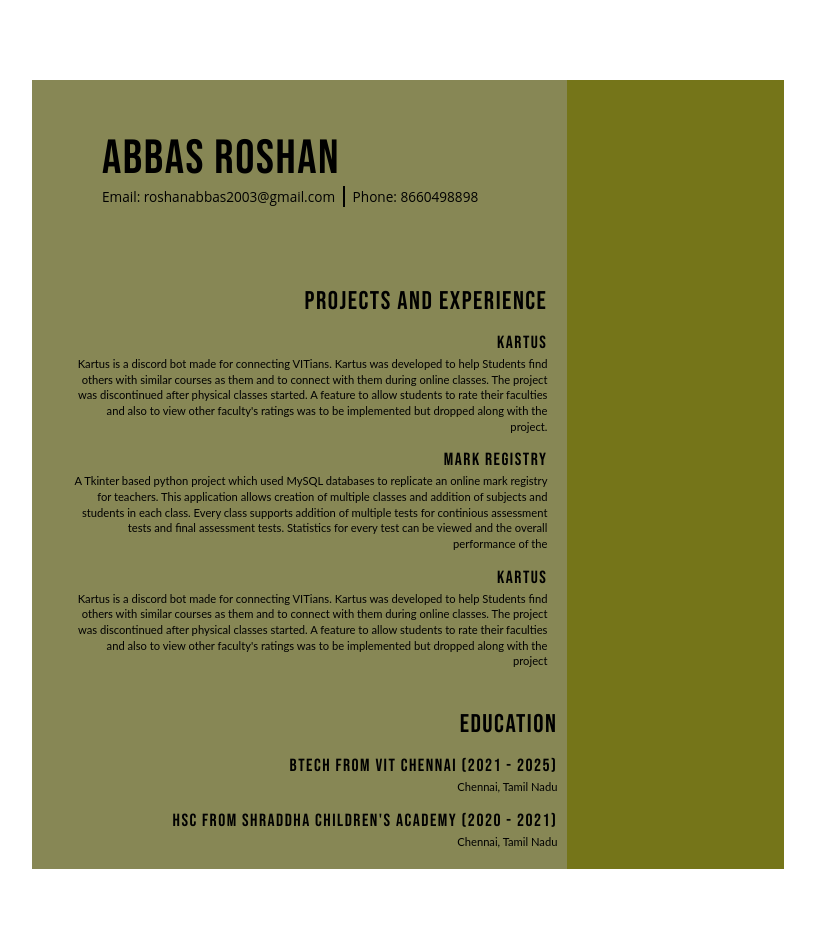
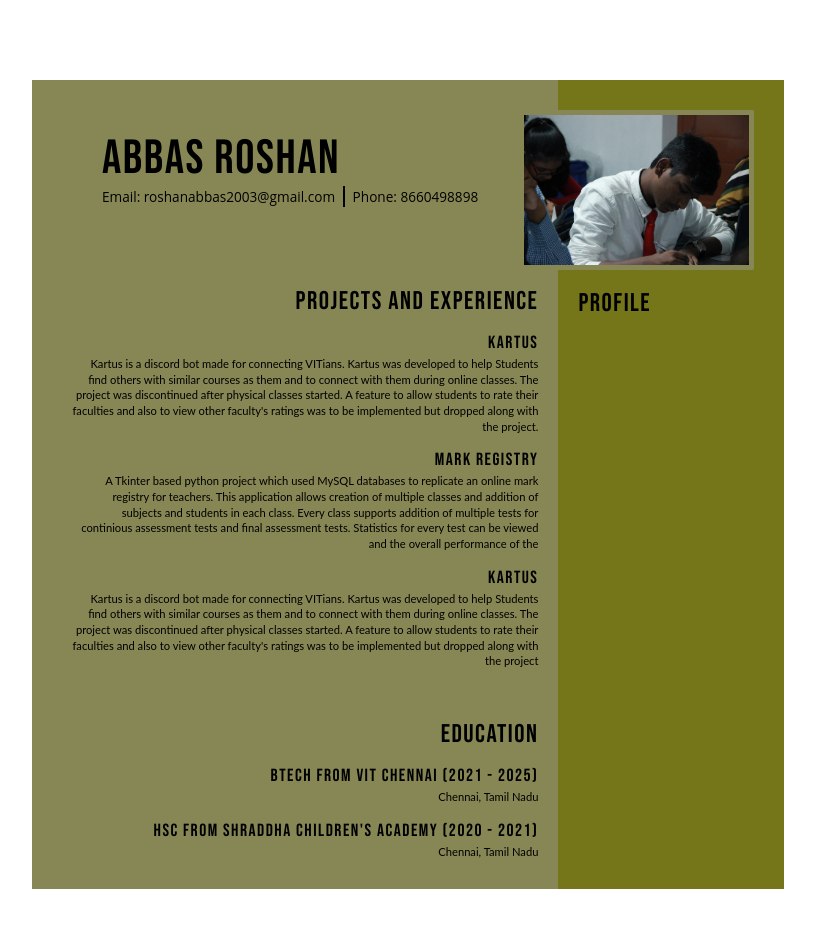
Before and after one commit to arohere/arohere.github.io, a plain HTML site: page index.html in a window 1280 px wide. Shown: the whole page, without its empty margins (232-1047 px from the left). Drawn offline with Linux system fonts and the light colour scheme.

Commit message:
added profile picture

```diff
--- a/index.html
+++ b/index.html
@@ -86,7 +86,12 @@
             </div>
         </div>
         <div class="rightside">
-
+            <div class="image">
+                <img src="./3.jpg" height="150px">
+            </div>
+            <div class="profilebox">
+                <div class="titleholder">Profile</div>
+            </div>
         </div>
 
     </div>
--- a/style.css
+++ b/style.css
@@ -77,6 +77,7 @@ a:hover {
     justify-items: right;
     text-align: right;
     margin-right: 10px;
+    padding: 10px;
 }
 
 .titleholder {
@@ -103,3 +104,21 @@ a:hover {
     line-height: 1.4;
     font-size: 0.7rem;
 }
+
+.image {
+    justify-self: right;
+    position: relative;
+    right: 30px;
+    top: 30px;
+    margin-bottom: 44px;
+}
+
+img {
+    border: 5px solid var(--leftside);
+    border-radius: 2px;
+}
+
+.profilebox {
+    margin-left: 10px;
+    padding-left: 10px;
+}
```
Also changed, not shown: 3.jpg (added).
